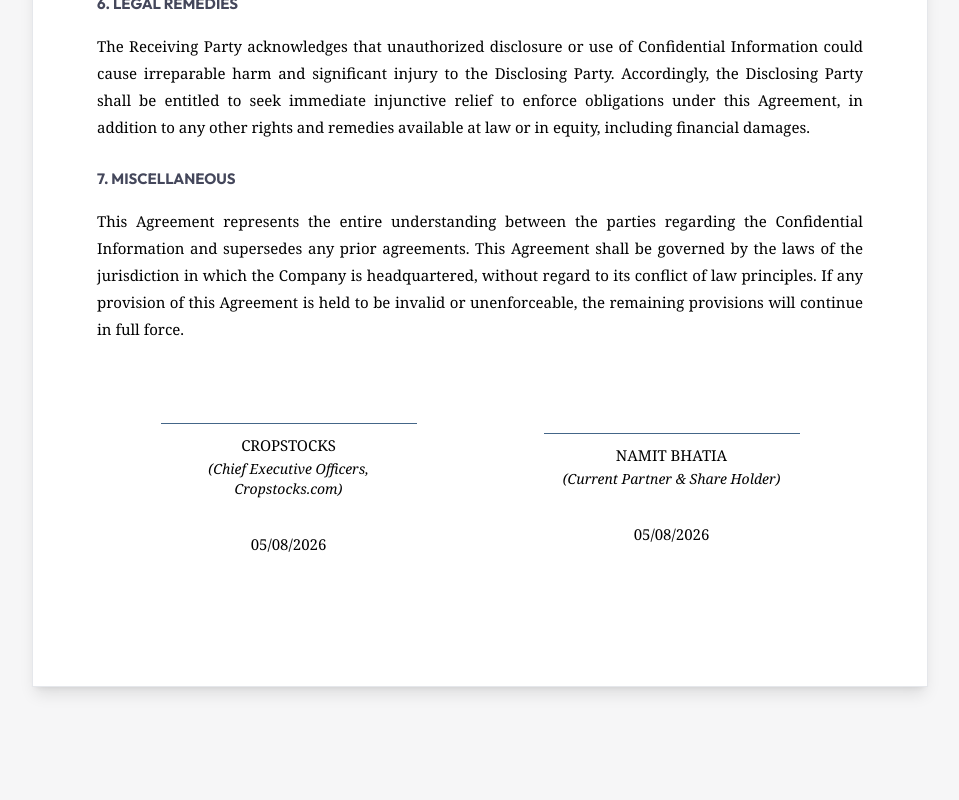
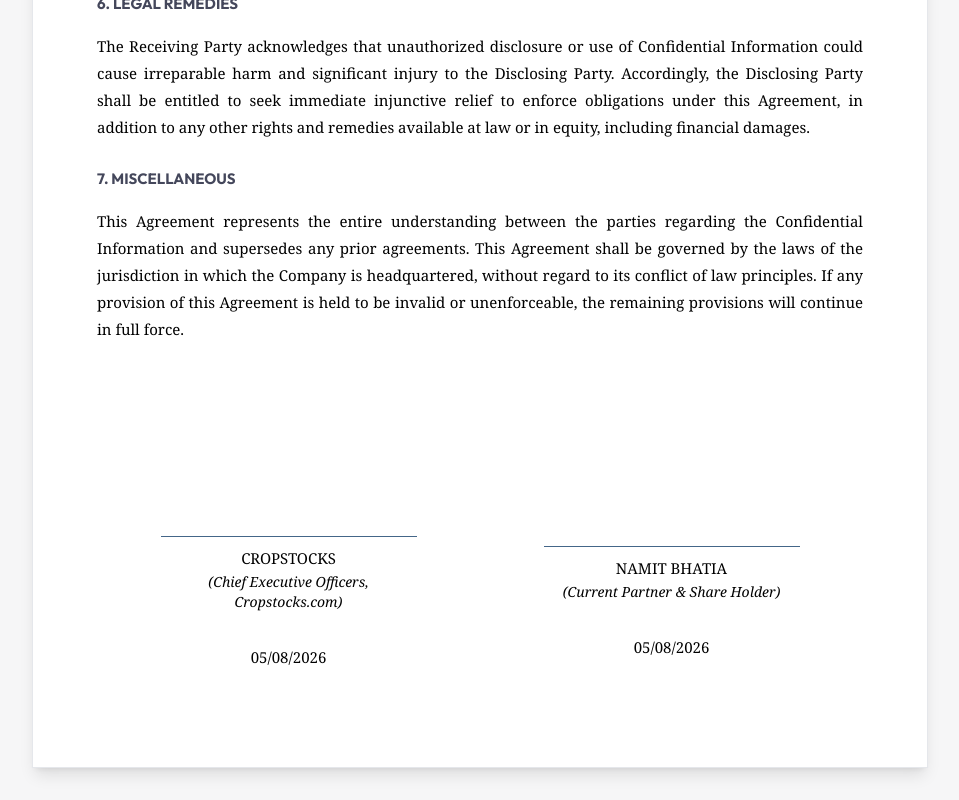
Before and after one commit to cropstocks/CropStocks, a React (Vite) app in the folder client/: page /documents in a window 1280 px wide. Shown: the part 2555-3355 px from the top of the page, without its empty margins (160-1119 px from the left). Before the commit the page ends 3274 px from the top, so only its background shows below. Built offline with nearby package versions, Linux system fonts and the light colour scheme; no server answers; sample sign-in values are in the browser's storage.

Commit message:
Update DocumentGenerator to display signature block on all printed pages using table footer trick

```diff
--- a/client/src/pages/DocumentGenerator.jsx
+++ b/client/src/pages/DocumentGenerator.jsx
@@ -132,7 +132,7 @@ export default function DocumentGenerator() {
       </div>
 
       {/* Printable Document Section */}
-      <div className="relative bg-white p-10 md:p-16 shadow-lg print:shadow-none print:p-0 max-w-4xl mx-auto border border-gray-200 print:border-none font-serif text-black text-[15px] leading-[1.8] text-justify min-h-screen">
+      <div className="relative bg-white shadow-lg print:shadow-none max-w-4xl mx-auto border border-gray-200 print:border-none font-serif text-black text-[15px] leading-[1.8] text-justify min-h-screen">
 
         {/* Watermark Logo */}
         <div className="absolute print:fixed inset-0 flex justify-center items-center pointer-events-none opacity-20 z-0 overflow-hidden">
@@ -140,7 +140,10 @@ export default function DocumentGenerator() {
         </div>
 
         {/* Content Container (placed above watermark) */}
-        <div className="relative z-10">
+        <table className="w-full relative z-10">
+          <tbody className="table-row-group">
+            <tr>
+              <td className="p-10 md:p-16 print:p-0">
           {docType === 'nda' && (
             <div>
               <div className="flex justify-center -mb-8 md:-mb-16 overflow-hidden max-h-48 md:max-h-64 items-center">
@@ -181,22 +184,7 @@ export default function DocumentGenerator() {
               <h2 className="font-bold mb-4">7. MISCELLANEOUS</h2>
               <p className="mb-20">This Agreement represents the entire understanding between the parties regarding the Confidential Information and supersedes any prior agreements. This Agreement shall be governed by the laws of the jurisdiction in which the Company is headquartered, without regard to its conflict of law principles. If any provision of this Agreement is held to be invalid or unenforceable, the remaining provisions will continue in full force.</p>
 
-              <div className="flex justify-between items-center text-center mt-12 mb-16">
-                <div className="w-1/2 flex flex-col items-center">
-                  <div className="border-t border-[#446688] w-64 pt-2">
-                    <p className="uppercase">{formData.partyA}</p>
-                    <p className="italic text-sm">{formData.titleA}</p>
-                  </div>
-                  <p className="mt-8">{formData.date}</p>
-                </div>
-                <div className="w-1/2 flex flex-col items-center">
-                  <div className="border-t border-[#446688] w-64 pt-2">
-                    <p className="uppercase">{formData.partyB}</p>
-                    <p className="italic text-sm">{formData.titleB}</p>
-                  </div>
-                  <p className="mt-8">{formData.date}</p>
-                </div>
-              </div>
+
             </div>
           )}
 
@@ -232,22 +220,7 @@ export default function DocumentGenerator() {
               <h2 className="font-bold mb-4">5. MISCELLANEOUS</h2>
               <p className="mb-20">This Agreement represents the entire understanding between the Partners regarding the operation of the business and supersedes any prior agreements. This Agreement may not be amended or modified except in writing signed by both Partners.</p>
 
-              <div className="flex justify-between items-center text-center mt-12 mb-16">
-                <div className="w-1/2 flex flex-col items-center">
-                  <div className="border-t border-[#446688] w-64 pt-2">
-                    <p className="uppercase">{formData.partyA}</p>
-                    <p className="italic text-sm">{formData.titleA}</p>
-                  </div>
-                  <p className="mt-8">{formData.date}</p>
-                </div>
-                <div className="w-1/2 flex flex-col items-center">
-                  <div className="border-t border-[#446688] w-64 pt-2">
-                    <p className="uppercase">{formData.partyB}</p>
-                    <p className="italic text-sm">{formData.titleB}</p>
-                  </div>
-                  <p className="mt-8">{formData.date}</p>
-                </div>
-              </div>
+
             </div>
           )}
 
@@ -279,7 +252,17 @@ export default function DocumentGenerator() {
               <h2 className="font-bold mb-4">5. MISCELLANEOUS</h2>
               <p className="mb-20">This Agreement represents the entire understanding between the Employer and the Employee regarding the employment relationship. This Agreement may not be amended or modified except in writing signed by both parties.</p>
 
-              <div className="flex justify-between items-center text-center mt-12 mb-16">
+
+            </div>
+          )}
+
+              </td>
+            </tr>
+          </tbody>
+          <tfoot className="table-footer-group">
+            <tr>
+              <td className="px-10 md:px-16 print:px-0 pb-10 md:pb-16 print:pb-0">
+                <div className="flex justify-between items-center text-center mt-12 mb-8">
                   <div className="w-1/2 flex flex-col items-center">
                     <div className="border-t border-[#446688] w-64 pt-2">
                       <p className="uppercase">{formData.partyA}</p>
@@ -295,10 +278,10 @@ export default function DocumentGenerator() {
                     <p className="mt-8">{formData.date}</p>
                   </div>
                 </div>
-            </div>
-          )}
-
-        </div>
+              </td>
+            </tr>
+          </tfoot>
+        </table>
       </div>
     </div>
   );
```
Lines whose indentation alone changed are shown as unchanged.
